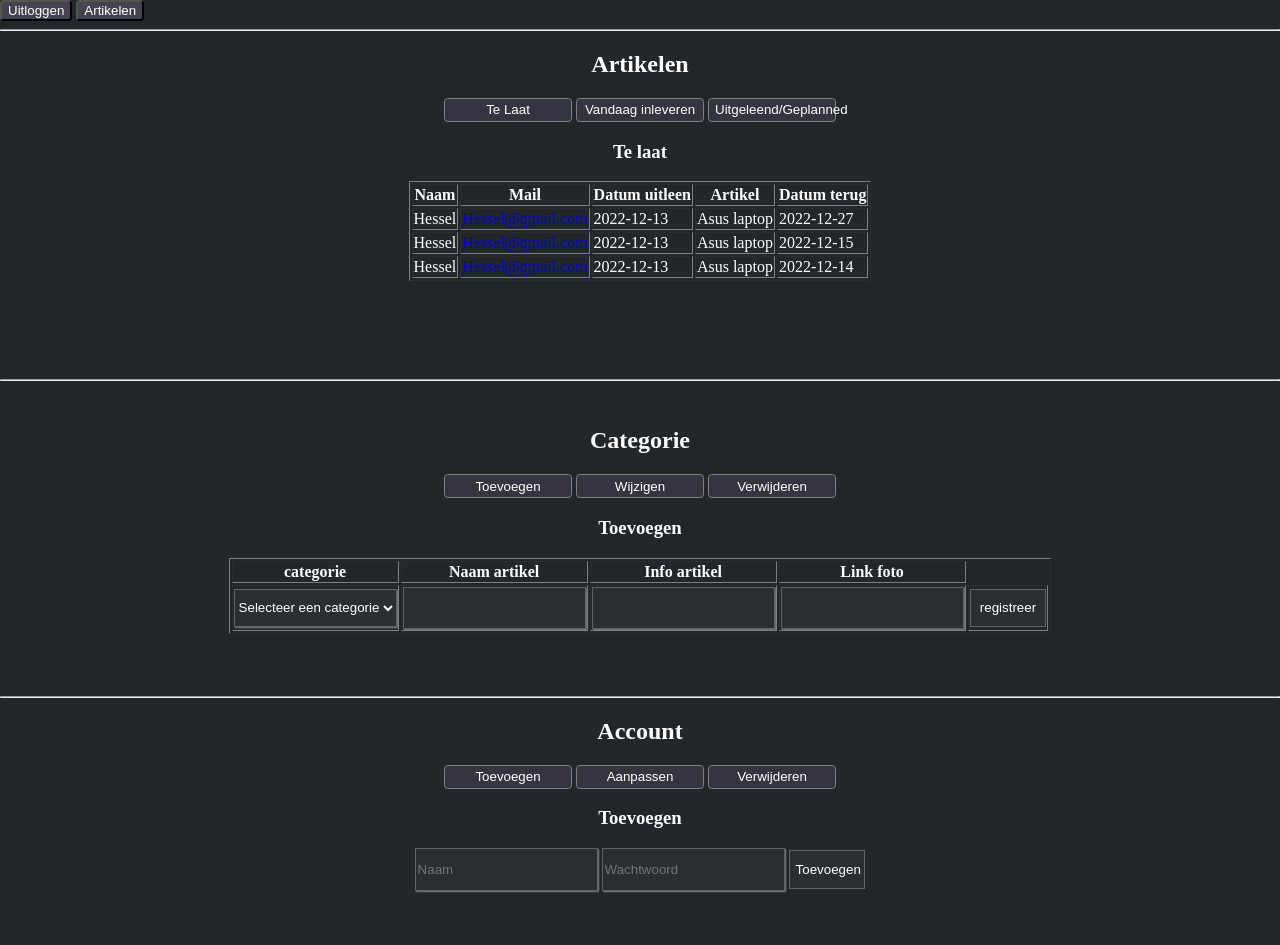
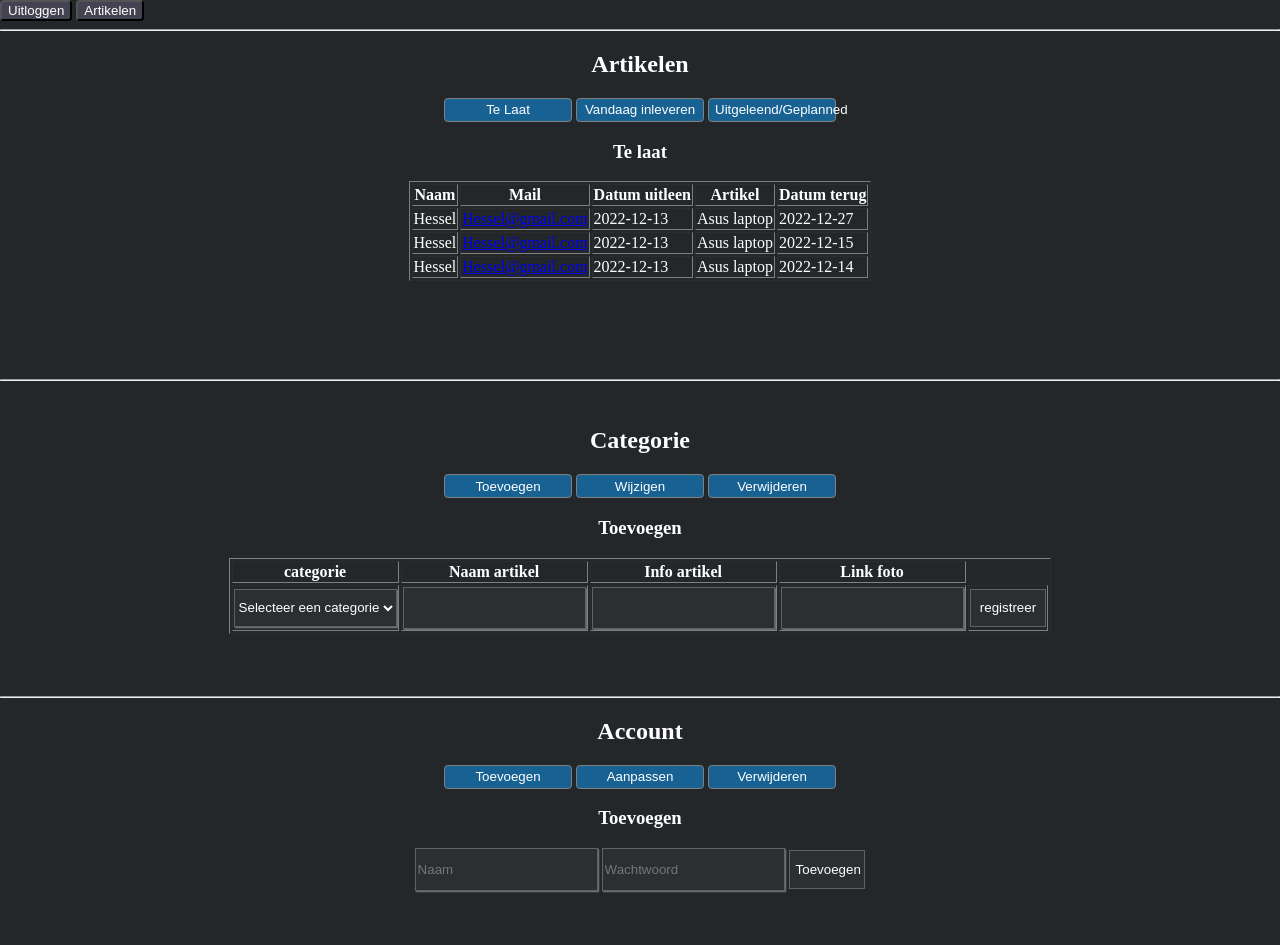
Before and after one commit to Hesselhornstra/P2.2-Uitleenregistratiesysteem, a PHP site: page /paneel/index.php in a window 1280 px wide. Run offline with PHP 8.4, Linux system fonts and the light colour scheme; data comes from the database, SQL or seed files in the repository.

Commit message:
update css

```diff
--- a/css/paneel.css
+++ b/css/paneel.css
@@ -60,7 +60,7 @@ body {
 	right: 1.0vw;
 	width: 10vw;
 	height: 3vh;
-	background-color: rgb(53, 53, 65);
+	background-color: #176292;
 	color: #fff;
 	border: gray solid 0.1vw;
 	border-radius: 0.3vw;
```
